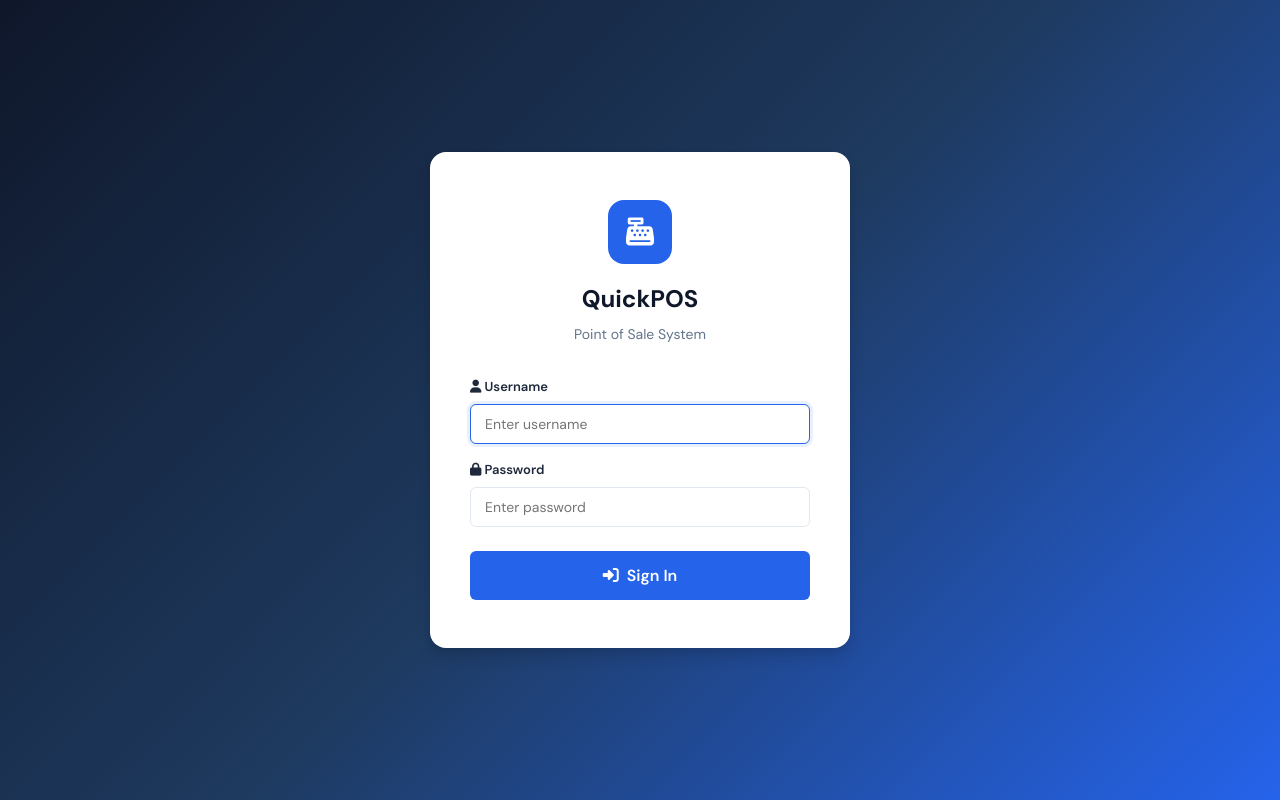
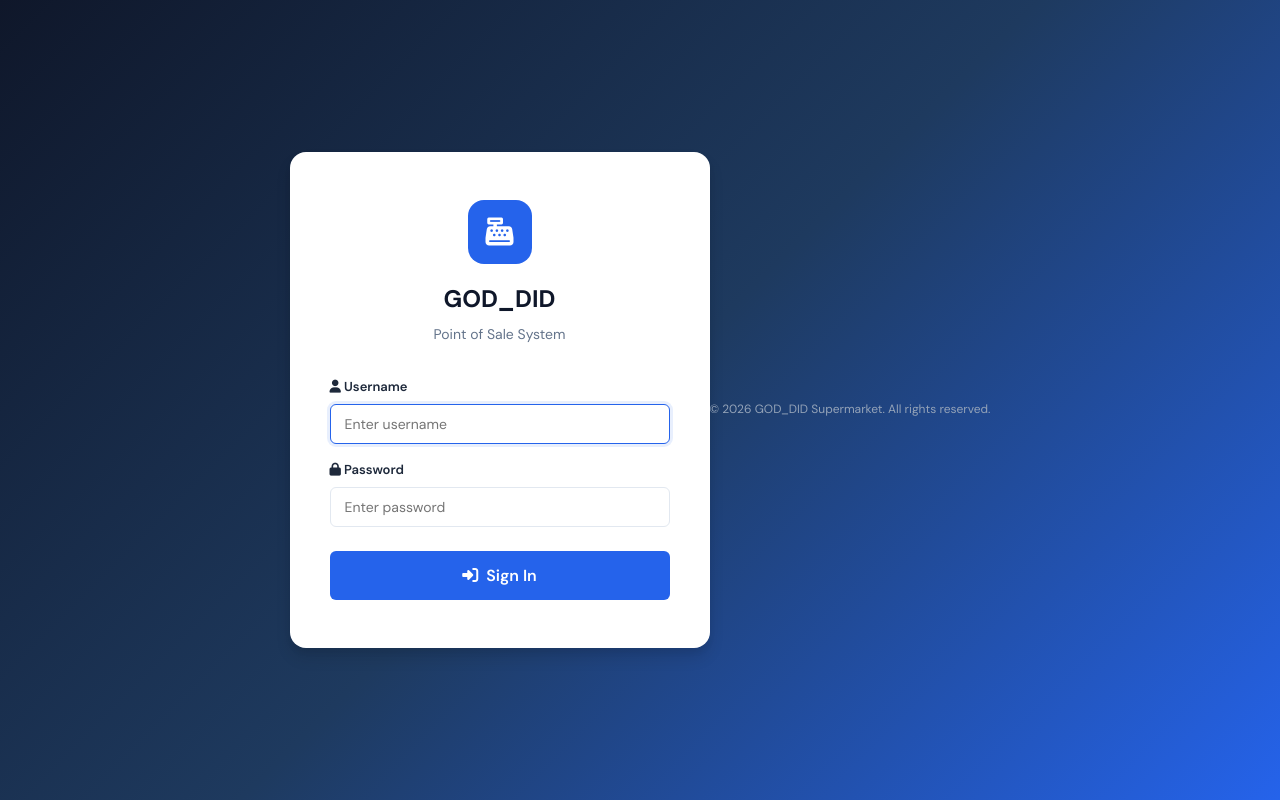
Before and after one commit to Addison-Sedudzi/quickpos, a Flask app: page /login in a window 1280 px wide. Run offline with Flask 3, Linux system fonts and the light colour scheme; some libraries are stand-ins or nearby versions.

Commit message:
Rename app to GOD_DID and add copyright to login page
Co-Authored-By: Claude Sonnet 4.6 <noreply@anthropic.com>

```diff
--- a/templates/base.html
+++ b/templates/base.html
@@ -15,7 +15,7 @@
         <aside class="sidebar" id="sidebar">
             <div class="sidebar-brand">
                 <div class="icon"><i class="fas fa-cash-register"></i></div>
-                <h2>QuickPOS</h2>
+                <h2>GOD_DID</h2>
             </div>
             <nav class="sidebar-nav">
                 <div class="nav-section">
--- a/templates/login.html
+++ b/templates/login.html
@@ -3,7 +3,7 @@
 <head>
     <meta charset="UTF-8">
     <meta name="viewport" content="width=device-width, initial-scale=1.0">
-    <title>Login - POS System</title>
+    <title>Login - GOD_DID POS</title>
     <link rel="stylesheet" href="{{ url_for('static', filename='css/style.css') }}">
     <link rel="stylesheet" href="https://cdnjs.cloudflare.com/ajax/libs/font-awesome/6.5.0/css/all.min.css">
 </head>
@@ -12,7 +12,7 @@
         <div class="login-container">
             <div class="login-logo">
                 <div class="icon"><i class="fas fa-cash-register"></i></div>
-                <h1>QuickPOS</h1>
+                <h1>GOD_DID</h1>
                 <p>Point of Sale System</p>
             </div>
 
@@ -41,6 +41,9 @@
             </form>
 
         </div>
+        <p style="text-align:center; color:#94a3b8; font-size:12px; margin-top:20px;">
+            &copy; 2026 GOD_DID Supermarket. All rights reserved.
+        </p>
     </div>
 </body>
 </html>
--- a/templates/receipt.html
+++ b/templates/receipt.html
@@ -21,7 +21,7 @@
 
     <div class="receipt-container">
         <div class="receipt-header">
-            <h2>QuickPOS Store</h2>
+            <h2>GOD_DID Supermarket</h2>
             <p>123 Main Street, Kumasi</p>
             <p>Tel: 024-000-0000</p>
             <hr style="border: 1px dashed #e2e8f0; margin: 12px 0;">
@@ -105,7 +105,7 @@
         <div class="receipt-footer">
             <p><strong>Thank you for shopping with us!</strong></p>
             <p>Goods sold are not returnable</p>
-            <p style="margin-top: 8px;">Powered by QuickPOS</p>
+            <p style="margin-top: 8px;">GOD_DID Supermarket</p>
         </div>
     </div>
 </body>
```
